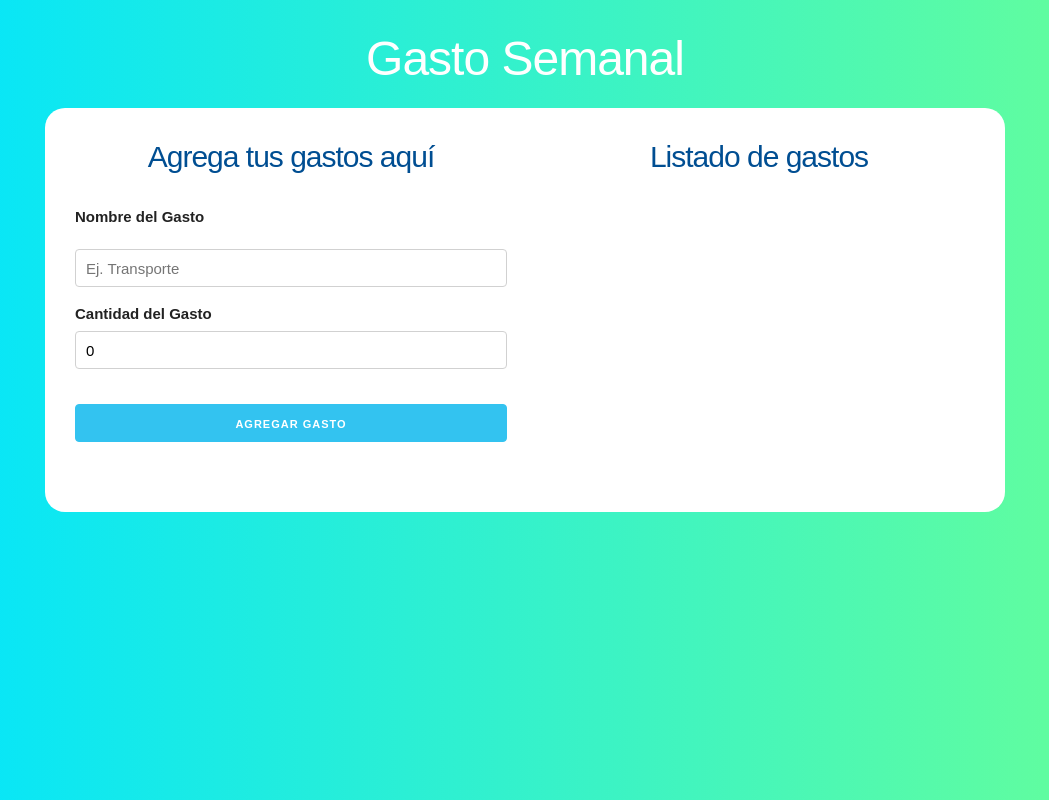
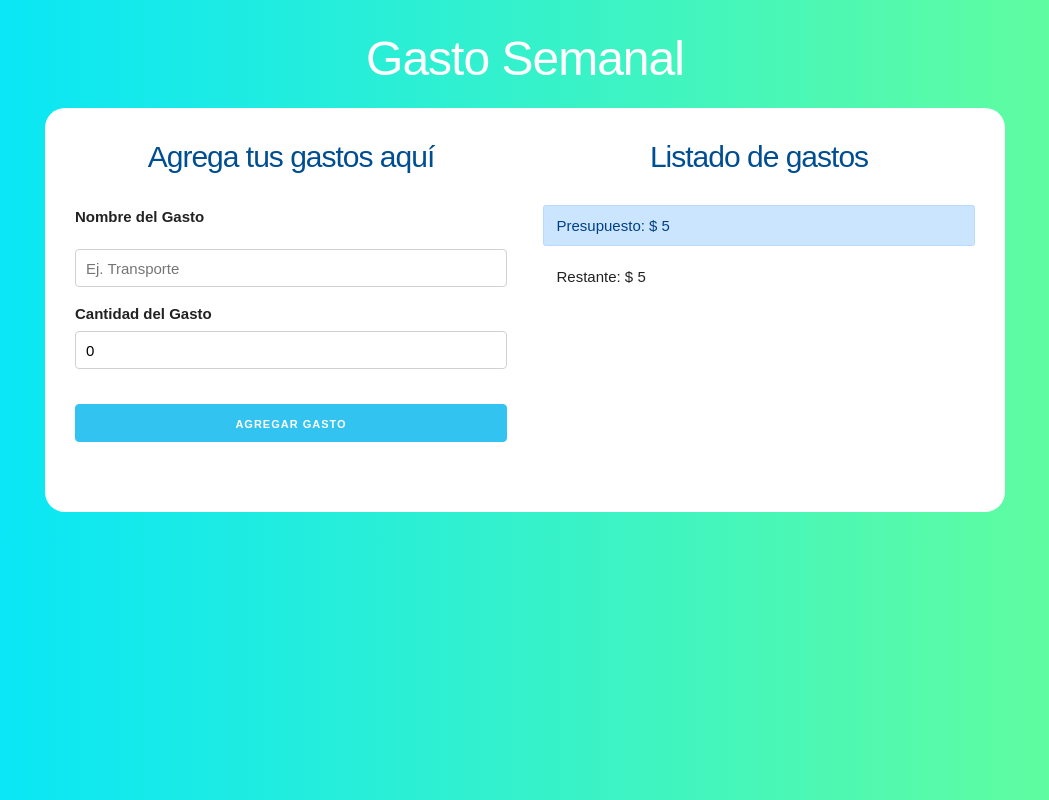
Before and after one commit to OsirisRoman/App-Presupuesto, a React (Create React App) app: page / in a window 1280 px wide. Both pictures are taken after typing "5" into the empty fields and a click on the input 640 px from the left and 277 px from the top of the page. Shown: the whole page, without its empty margins (115-1164 px from the left). Built offline with nearby package versions, Linux system fonts and the light colour scheme.

Commit message:
Componente Restante Añadido.
Se añadió un componente que se encarga de mostrar el presupuesto
inicial además del el saldo restante después de que se registran los
distintos gastos.

```diff
--- a/src/App.js
+++ b/src/App.js
@@ -2,6 +2,7 @@ import { useState } from 'react';
 import Pregunta from './Componentes/PreguntaPresupuesto/PreguntaPresupuesto';
 import Formulario from './Componentes/Formulario/Formulario';
 import Listado from './Componentes/Listado/Listado';
+import Restante from './Componentes/Restante/Restante';
 
 function App() {
   //Definir el state del presupuesto y del restante
@@ -34,6 +35,7 @@ function App() {
               </div>
               <div className='one-half column'>
                 <Listado gastos={gastos} />
+                <Restante presupuesto={presupuesto} restante={restante} />
               </div>
             </div>
           )}
--- /dev/null
+++ b/src/Componentes/Restante/Restante.jsx
@@ -0,0 +1,12 @@
+import React, { Fragment } from 'react';
+
+const Restante = ({ presupuesto, restante }) => {
+  return (
+    <Fragment>
+      <div className='alert alert-primary'>Presupuesto: $ {presupuesto}</div>
+      <div className='alert'>Restante: $ {restante}</div>
+    </Fragment>
+  );
+};
+
+export default Restante;
```
